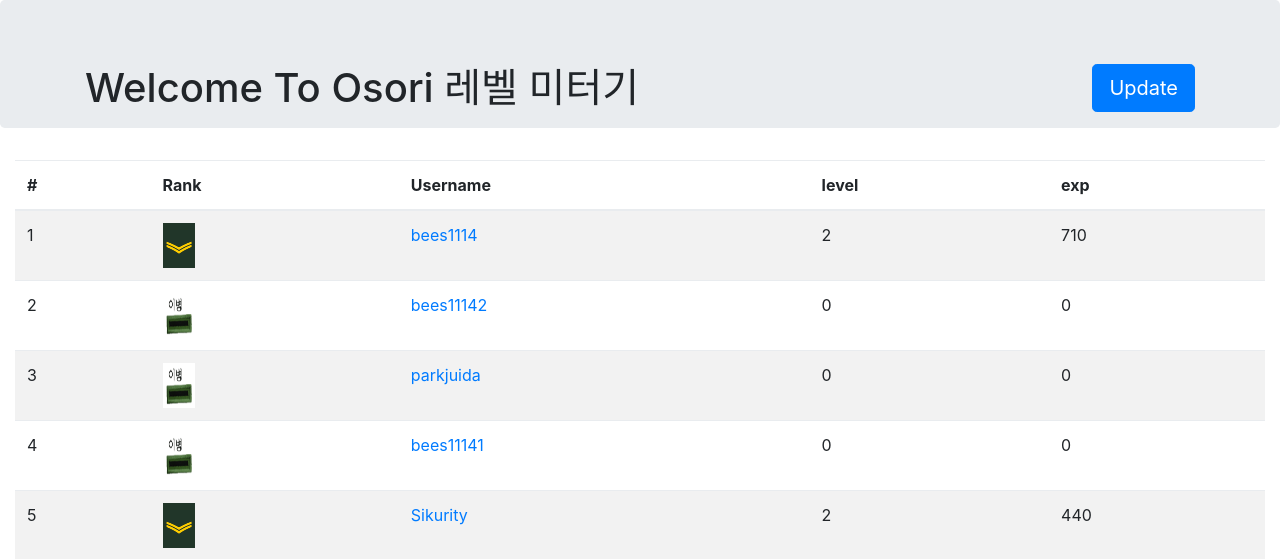
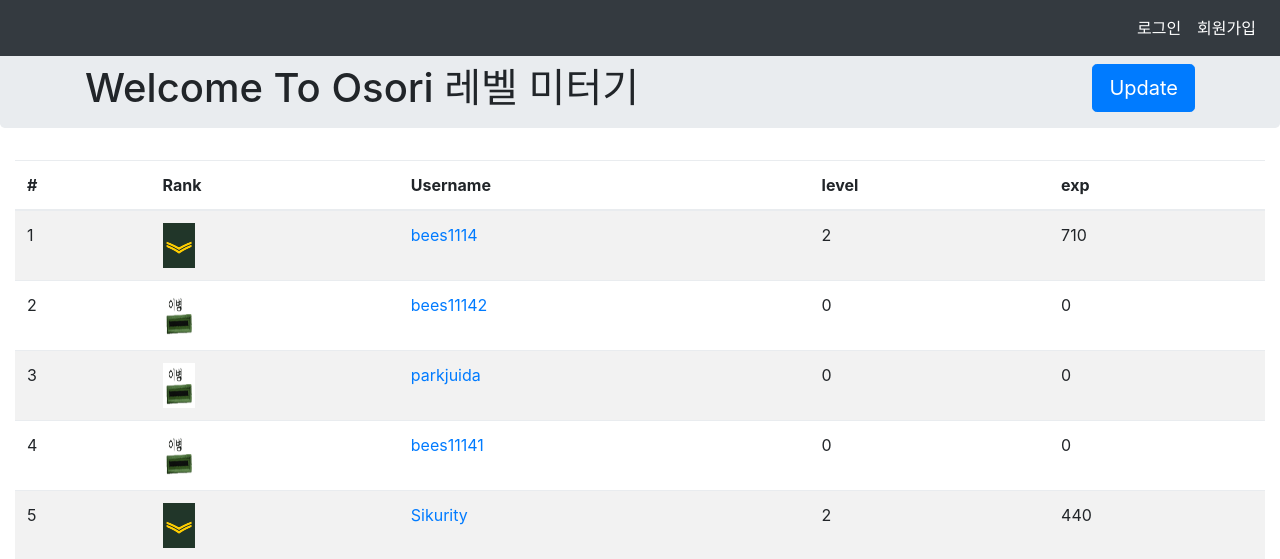
Before and after one commit to parkjuida/Osori_level_meter, a Django app: page / in a window 1280 px wide. Shown: the top 559 px of the page. Run offline with Django 3.2, Linux system fonts and the light colour scheme; data comes from the database, SQL or seed files in the repository; some libraries are stand-ins or nearby versions.

Commit message:
로그인, 회원가입 링크 추가

```diff
--- a/Osori_rpg/templates/index.html
+++ b/Osori_rpg/templates/index.html
@@ -1,6 +1,6 @@
 {% load staticfiles %}
 <!doctype html>
-<html lang="ko">
+<body lang="ko">
 <head>
     <meta charset="utf-8">
     <link rel="stylesheet" href="{% static 'css/index.css' %}">
@@ -17,6 +17,18 @@
           integrity="sha384-PsH8R72JQ3SOdhVi3uxftmaW6Vc51MKb0q5P2rRUpPvrszuE4W1povHYgTpBfshb" crossorigin="anonymous">
     <title>오소리 레벨 미터기</title>
 </head>
+
+<body>
+<nav class="navbar navbar-expand-md navbar-dark fixed-top bg-dark">
+    <ul class="nav navbar-nav ml-auto w-100 justify-content-end">
+        <li class="nav-item active">
+            <a class="nav-link" href="{% url 'signin'%}">로그인</a>
+        </li>
+        <li class="nav-item active">
+            <a class="nav-link" href="{% url 'signup'%}">회원가입</a>
+        </li>
+    </ul>
+</nav>
 <div class="jumbotron">
     <div class="container">
         <h1 class="display-5 float-left">Welcome To Osori 레벨 미터기</h1>
@@ -42,7 +54,9 @@
             <tr>
                 <td>{{ forloop.counter }}</td>
                 <td><img src="{% static 'img/' %}level{{member_info.level}}.png" width="32.5" height="45"/></td>
-                <td><a href="{% url 'contribute_info'%}?id={{member_info.user.username}}">{{member_info.user.username}}</a></td>
+                <td>
+                    <a href="{% url 'contribute_info'%}?id={{member_info.user.username}}">{{member_info.user.username}}</a>
+                </td>
                 <td>{{member_info.level}}</td>
                 <td>{{member_info.exp}}</td>
             </tr>
@@ -54,4 +68,5 @@
 <footer>
     <p style="font-size: 5px; text-align: center;">제작자 : 박준형, 이영식, 박성환</p>
 </footer>
+</body>
 </html>
--- a/Osori_rpg/urls.py
+++ b/Osori_rpg/urls.py
@@ -24,8 +24,8 @@ urlpatterns = [
     url(r'^$', views.index, name='index_page'),
     url(r'^contribute_info/$', views.contribute_info, name='contribute_info'),
     url(r'^update_info/$', views.update_info, name='update_info'),
-    url(r'^signup/$', views.Signup.as_view()),
-    url(r'^signin/$', views.Signin.as_view()),
+    url(r'^signup/$', views.Signup.as_view(), name='signup'),
+    url(r'^signin/$', views.Signin.as_view(), name='signin'),
     url(r'^exp_request/$', views.ExpRequest.as_view()),
     url(r'^exp_request_list/$', views.ExpRequestAccept.as_view()),
 ]
```
